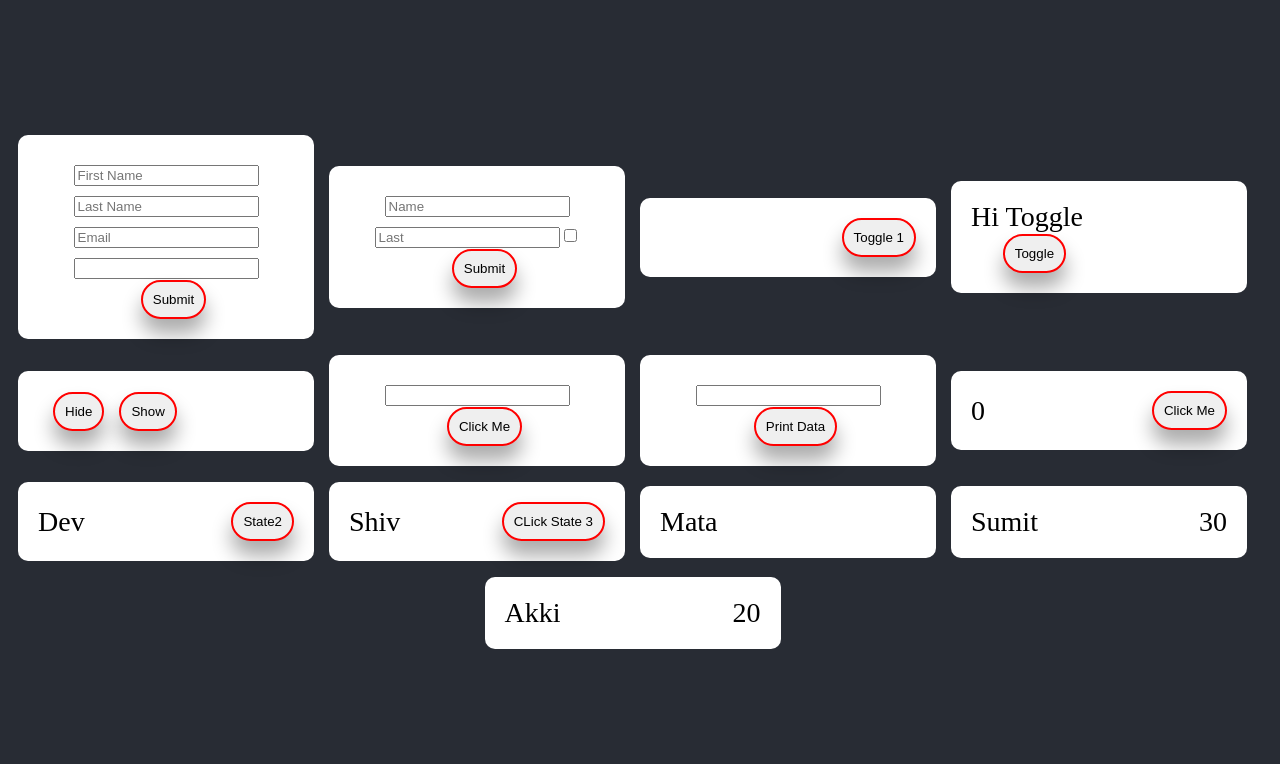
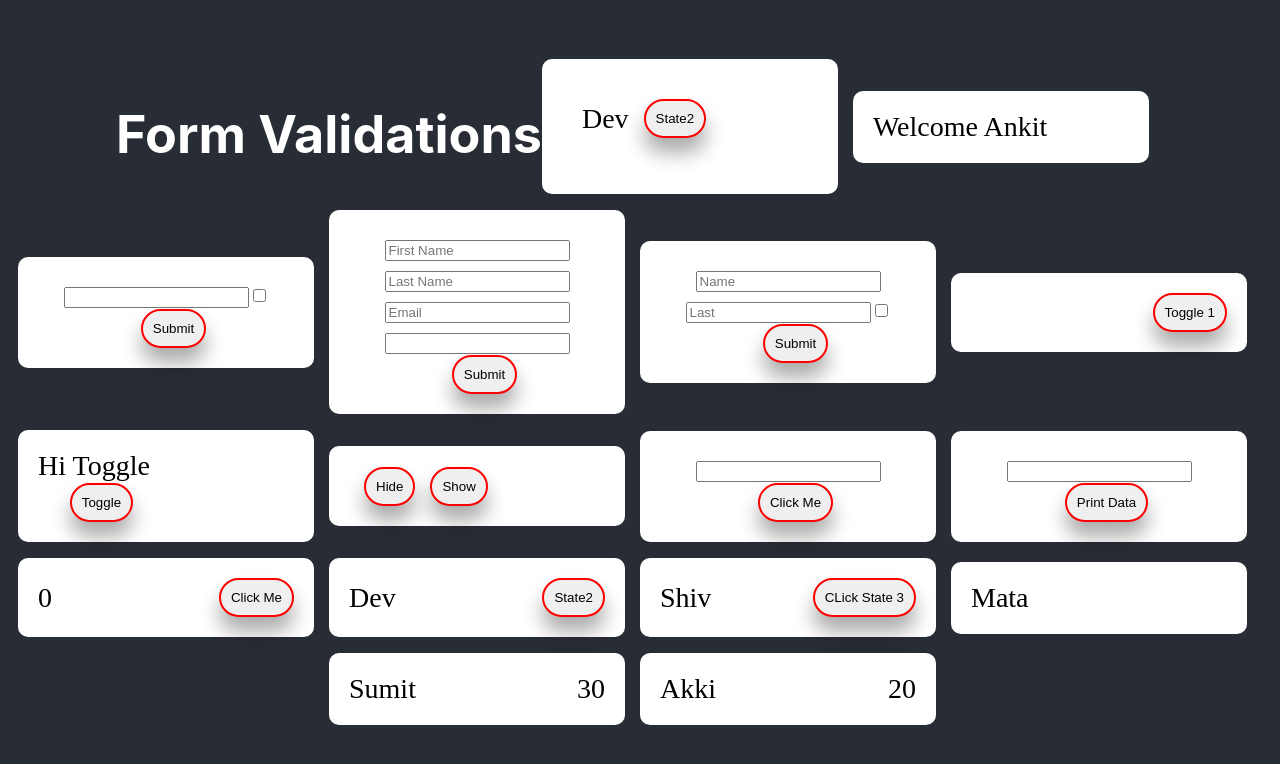
Before and after one commit to Mr-ankit-raj/basicReact, a React (Create React App) app: page / in a window 1280 px wide. Shown: the top 764 px of the page. Built offline with nearby package versions, Linux system fonts and the light colour scheme.

Commit message:
Form hendleing and Form validation

```diff
--- a/src/App.js
+++ b/src/App.js
@@ -13,12 +13,20 @@ import {
   Toggle1,
   FormHandle,
   FormHandle1,
+  FormHandle2,
+  ConditionalRender,
+  ConditionalRender1,
+  FormValidation,
 } from "./Components";
 
 function App() {
   return (
     <div className="App">
       <header className="App-header">
+        <FormValidation />
+        <ConditionalRender1 />
+        <ConditionalRender />
+        <FormHandle2 />
         <FormHandle1 />
         <FormHandle />
         <Toggle1 />
--- /dev/null
+++ b/src/Components/ConditionalRendering/ConditionalRender.jsx
@@ -0,0 +1,10 @@
+import { useState } from "react";
+const ConditionalRender = () => {
+  const [login] = useState(true);
+  return (
+    <div className="mainCard">
+      {login ? <h1>Welcome Ankit</h1> : <h1>Welcome Gust</h1>}
+    </div>
+  );
+};
+export default ConditionalRender;
--- /dev/null
+++ b/src/Components/ConditionalRendering/ConditionalRender1.jsx
@@ -0,0 +1,22 @@
+import { useState } from "react";
+import State1 from "../StateFun/State1";
+import State2 from "../StateFun/State2";
+import State3 from "../StateFun/State3";
+
+const ConditionalRender1 = () => {
+  const [login] = useState(2);
+  return (
+    <div className="mainCard">
+      {login === 1 ? (
+        <State1 />
+      ) : login === 2 ? (
+        <State2 />
+      ) : login === 3 ? (
+        <State3 />
+      ) : (
+        <h1>Hi</h1>
+      )}
+    </div>
+  );
+};
+export default ConditionalRender1;
--- /dev/null
+++ b/src/Components/FormHandle/FormHandle2.jsx
@@ -0,0 +1,20 @@
+import { useState } from "react";
+const FormHandle2 = () => {
+  const [name, setname] = useState("");
+  const [check, setcheck] = useState(false);
+  function GetFormData(e) {
+    e.preventDefault();
+    console.log(name, check);
+  }
+  return (
+    <div className="mainCard">
+      <form onSubmit={GetFormData}>
+        <input type="text" onChange={(e) => setname(e.target.value)} />
+        <input type="checkbox" onChange={(e) => setcheck(e.target.checked)} />
+        <button type="submit">Submit</button>
+      </form>
+    </div>
+  );
+};
+
+export default FormHandle2;
--- /dev/null
+++ b/src/Components/FormValidation/FormValidation.jsx
@@ -0,0 +1,11 @@
+import { useState } from "react";
+
+const FormValidation = () => {
+  return (
+    <div>
+      <h1>Form Validations</h1>
+    </div>
+  );
+};
+
+export default FormValidation;
```
Also changed, not shown: src/Components/index.jsx (+8 -0 lines).
